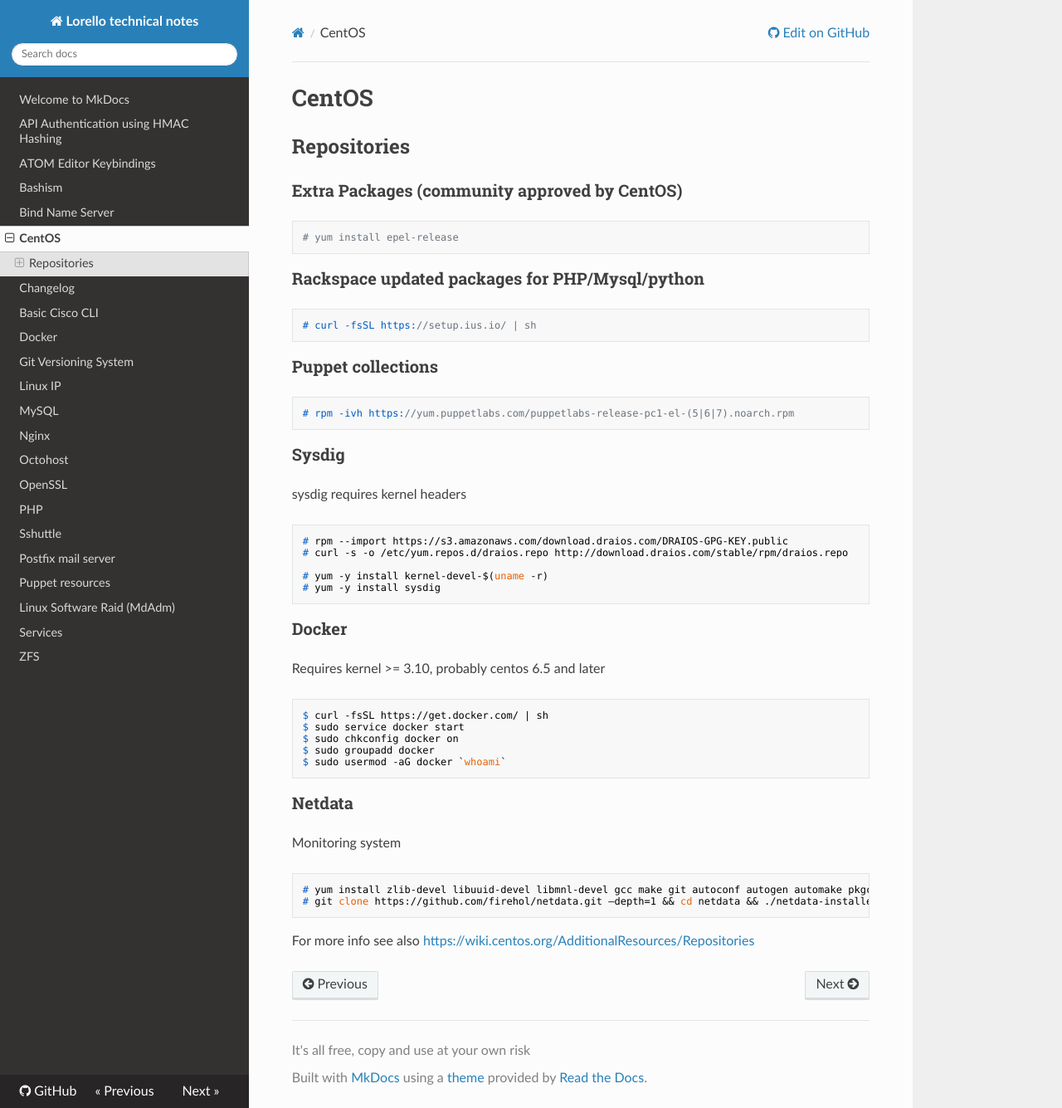
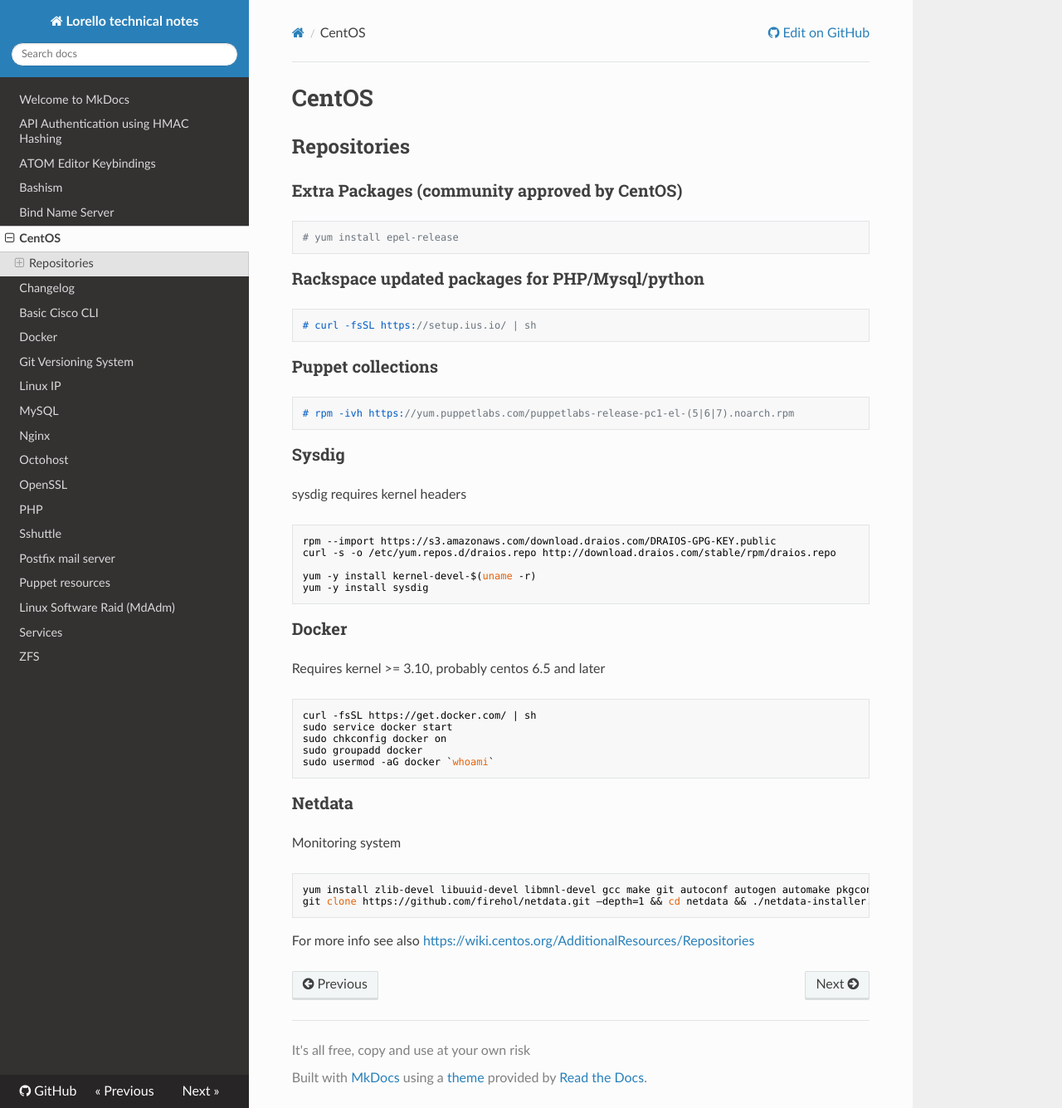
Before and after one commit to lorello/lorello.github.io, an MkDocs documentation site: the page built from docs/centos.md, in a window 1280 px wide and 1335 px high. Shown: the whole window at 83% size. Built offline with MkDocs 1.6.1, drawn with Linux system fonts in a browser that asks for light colours; nearby versions of some CDN libraries.

Commit message:
removed promtp symbol, it blocks easy cut&paste

```diff
--- a/docs/centos.md
+++ b/docs/centos.md
@@ -18,28 +18,28 @@
 
 sysdig requires kernel headers
 
-    # rpm --import https://s3.amazonaws.com/download.draios.com/DRAIOS-GPG-KEY.public
-    # curl -s -o /etc/yum.repos.d/draios.repo http://download.draios.com/stable/rpm/draios.repo
+    rpm --import https://s3.amazonaws.com/download.draios.com/DRAIOS-GPG-KEY.public
+    curl -s -o /etc/yum.repos.d/draios.repo http://download.draios.com/stable/rpm/draios.repo
 
-    # yum -y install kernel-devel-$(uname -r)
-    # yum -y install sysdig
+    yum -y install kernel-devel-$(uname -r)
+    yum -y install sysdig
 
 ### Docker
 
 Requires kernel >= 3.10, probably centos 6.5 and later
 
-    $ curl -fsSL https://get.docker.com/ | sh
-    $ sudo service docker start
-    $ sudo chkconfig docker on
-    $ sudo groupadd docker
-    $ sudo usermod -aG docker `whoami`
+    curl -fsSL https://get.docker.com/ | sh
+    sudo service docker start
+    sudo chkconfig docker on
+    sudo groupadd docker
+    sudo usermod -aG docker `whoami`
 
 ### Netdata
 
 Monitoring system
 
-    # yum install zlib-devel libuuid-devel libmnl-devel gcc make git autoconf autogen automake pkgconfig
-    # git clone https://github.com/firehol/netdata.git –depth=1 && cd netdata && ./netdata-installer.sh
+    yum install zlib-devel libuuid-devel libmnl-devel gcc make git autoconf autogen automake pkgconfig
+    git clone https://github.com/firehol/netdata.git –depth=1 && cd netdata && ./netdata-installer.sh
 
 
 For more info see also <https://wiki.centos.org/AdditionalResources/Repositories>
```
